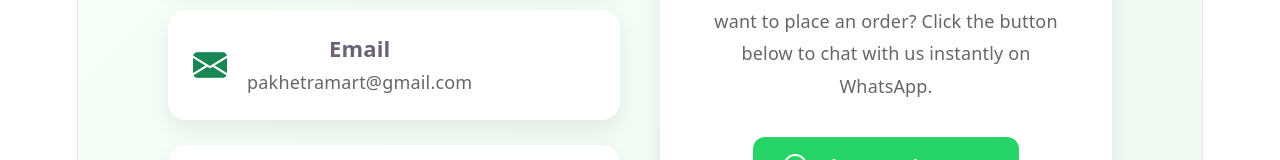
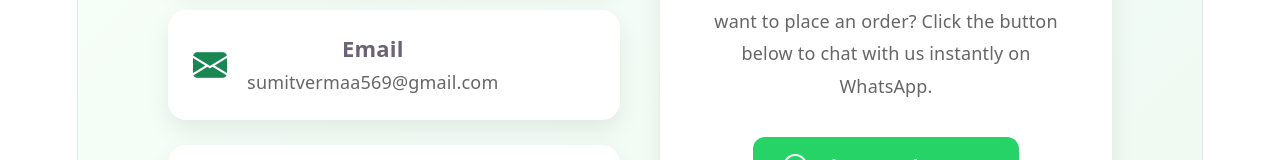
Before and after one commit to sumitvermaa569/E-commerce, a React (Vite) app: page /contact in a window 1280 px wide. Shown: the part 403-563 px from the top of the page. Built offline with nearby package versions, Linux system fonts and the light colour scheme.

Commit message:
Add WA No.

```diff
--- a/src/pages/Contact.jsx
+++ b/src/pages/Contact.jsx
@@ -2,7 +2,7 @@ import "./Contact.css";
 import { Link } from "react-router-dom";
 
 function Contact() {
-  const phoneNumber = "919876543210"; // Replace with your WhatsApp number
+  const phoneNumber = "8492061003"; // Replace with your WhatsApp number
 
   return (
     <div className="contact-page">
@@ -39,7 +39,7 @@ function Contact() {
             <div>
               <h3>Email</h3>
 <a href="mailto:pakhetramart@gmail.com">
-  pakhetramart@gmail.com
+  sumitvermaa569@gmail.com
 </a>            </div>
           </div>
 
```
